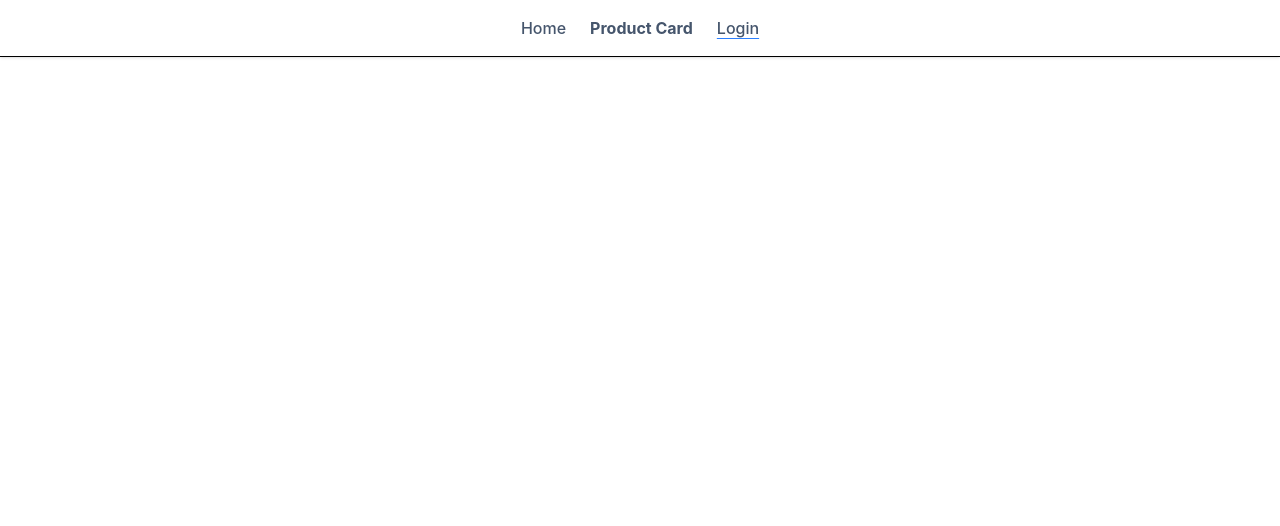
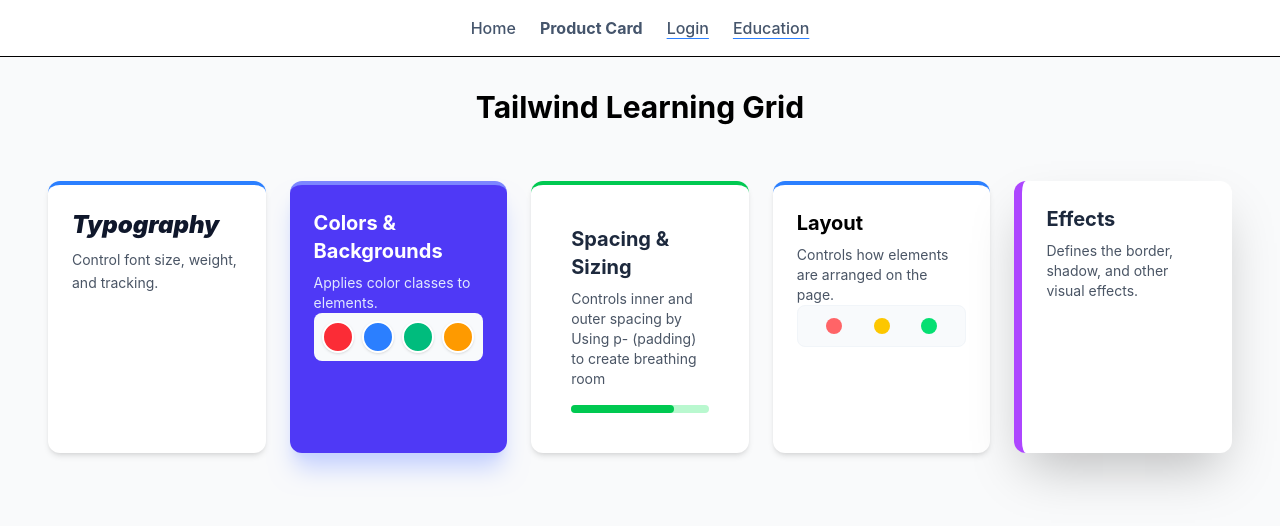
Before and after one commit to GalacticMuva/useref-product, a React (Vite) app: page /grid in a window 1280 px wide. Shown: the top 526 px of the page. Built offline with nearby package versions, Linux system fonts and the light colour scheme.

Commit message:
Day 4 "Educational Grid"

```diff
--- /dev/null
+++ b/src/EduGrid.jsx
@@ -0,0 +1,62 @@
+import React from 'react';
+
+const EducationalGrid = () => {
+    return (
+        <div className="p-8 bg-gray-50 min-h-screen">
+            <h1 className="text-3xl font-bold text-center mb-10">Tailwind Learning Grid</h1>
+
+            {/* GRID CONTAINER */}
+            <div className="grid grid-cols-1 md:grid-cols-5 gap-6 p-4">
+
+
+                {/*Typography*/}
+                <div className="bg-white p-6 rounded-xl shadow-md border-t-4 border-blue-500">
+                    <h2 className="text-2xl font-black italic mb-2 text-slate-900">Typography</h2>
+                    <p className="text-gray-600 text-sm leading-relaxed">Control font size, weight, and tracking.</p>
+                </div>
+
+                {/*Colors*/}
+                <div className="bg-indigo-600 p-6 rounded-xl shadow-xl shadow-indigo-200 border-t-4 border-indigo-400">
+                    <h2 className="font-bold text-xl mb-2 text-white text-shadow">Colors & Backgrounds</h2>
+                    <p className="text-indigo-100 text-sm">Applies color classes to elements.</p>
+                    <div className="flex gap-2 justify-center p-2 bg-slate-50 rounded-lg">
+                        <div className="w-8 h-8 rounded-full bg-red-500 border-2 border-white shadow-sm"></div>
+                        <div className="w-8 h-8 rounded-full bg-blue-500 border-2 border-white shadow-sm"></div>
+                        <div className="w-8 h-8 rounded-full bg-emerald-500 border-2 border-white shadow-sm"></div>
+                        <div className="w-8 h-8 rounded-full bg-amber-500 border-2 border-white shadow-sm"></div>
+                    </div>
+
+                </div>
+
+                {/*Spacing*/}
+                <div className="bg-white p-10 rounded-xl shadow-md border-t-4 border-green-500">
+                    <h2 className="font-bold text-xl mb-2 text-slate-800">Spacing & Sizing</h2>
+                    <p className="text-gray-600 text-sm mb-4">Controls inner and outer spacing by Using p- (padding) to create breathing room</p>
+                    <div className="w-full h-2 bg-green-200 rounded-full">
+                        <div className="w-3/4 h-full bg-green-500 rounded-full"></div>
+                    </div>
+                </div>
+
+                {/*Layout*/}
+                <div className="bg-white p-6 rounded-xl shadow-md border-t-4 border-blue-500">
+                    <h2 className="font-bold text-xl mb-2">Layout</h2>
+                    <p className="text-gray-600 text-sm">Controls how elements are arranged on the page.</p>
+                    <div className="flex justify-around items-center bg-slate-50 p-3 rounded-lg border border-slate-100">
+                        <div className="w-4 h-4 rounded-full bg-red-400"></div>
+                        <div className="w-4 h-4 rounded-full bg-yellow-400"></div>
+                        <div className="w-4 h-4 rounded-full bg-green-400"></div>
+                    </div>
+                </div>
+
+                {/*Effects*/}
+                <div className="bg-white p-6 rounded-xl shadow-2xl border-l-8 border-purple-500 transform hover:scale-105 transition-transform duration-300">
+                    <h2 className="font-bold text-xl mb-2 text-slate-800">Effects</h2>
+                    <p className="text-gray-600 text-sm">Defines the border, shadow, and other visual effects.</p>
+                </div>
+
+            </div>
+        </div>
+    );
+};
+
+export default EducationalGrid;
--- a/src/NavBar.jsx
+++ b/src/NavBar.jsx
@@ -7,6 +7,8 @@ const NavBar = () => {
                 <Link to="/" className="text-slate-600 hover:text-blue-600 font-medium">Home</Link>
                 <Link to="/product" className="text-slate-600 hover:text-blue-600 font-bold">Product Card</Link>
                 <Link to="/login" className="text-slate-600 hover:text-blue-600 font-medium underline decoration-blue-500 underline-offset-4">Login</Link>
+                <Link to="/grid" className="text-slate-600 hover:text-blue-600 font-medium underline decoration-blue-500 underline-offset-4">Education</Link>
+
             </div>
 
 
--- a/src/ProductCard.jsx
+++ b/src/ProductCard.jsx
@@ -1,5 +1,3 @@
-
-
 
 const ProductCard = () => {
     return (
--- a/src/main.jsx
+++ b/src/main.jsx
@@ -6,6 +6,7 @@ import NavBar from './NavBar';
 import LandingPage from './LandingPage';
 import LoginPage from './LoginPage';
 import ProductCard from './ProductCard.jsx'
+import EduGrid from './EduGrid.jsx';
 
 
 ReactDOM.createRoot(document.getElementById('root')).render(
@@ -16,6 +17,7 @@ ReactDOM.createRoot(document.getElementById('root')).render(
         <Route path="/" element={<LandingPage />} />
         <Route path="/login" element={<LoginPage />} />
         <Route path="/product" element={<ProductCard />} />
+        <Route path="/grid" element={<EduGrid />} />
       </Routes>
     </Router>
   </React.StrictMode>
```
